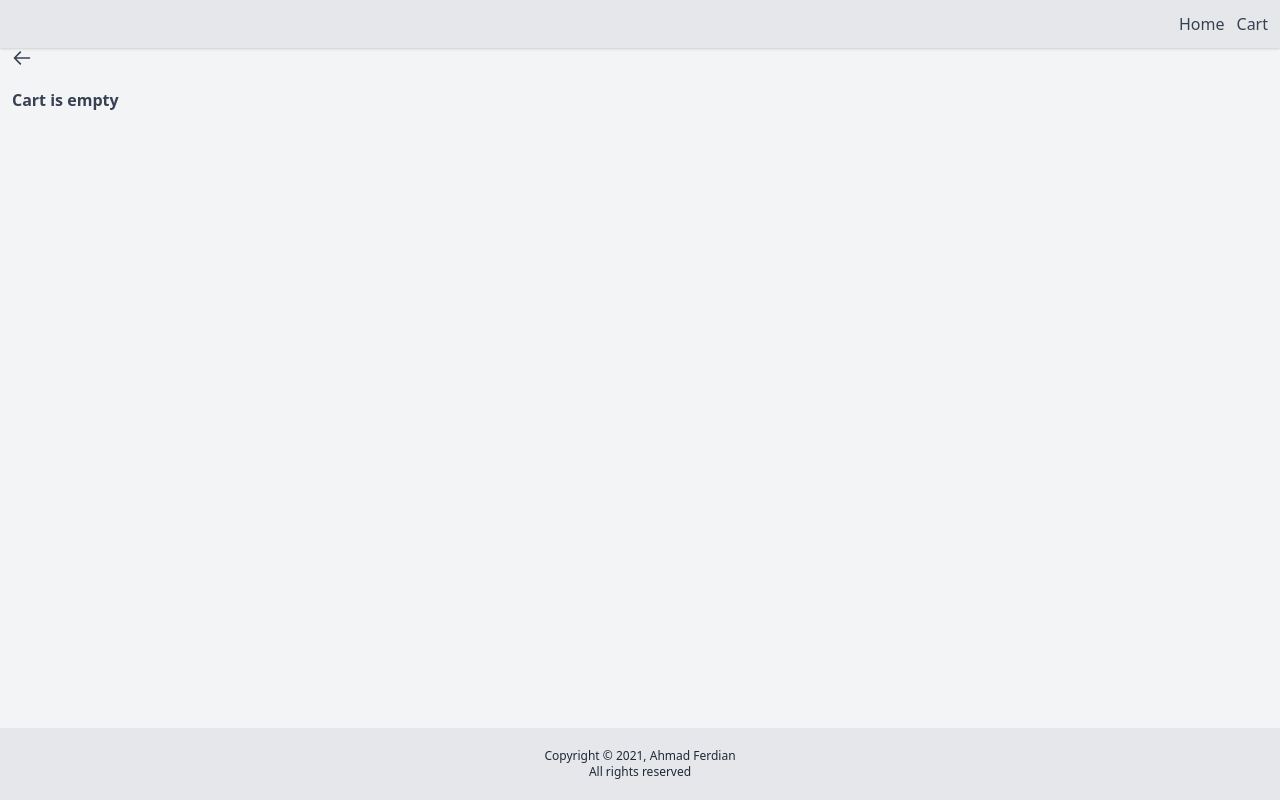
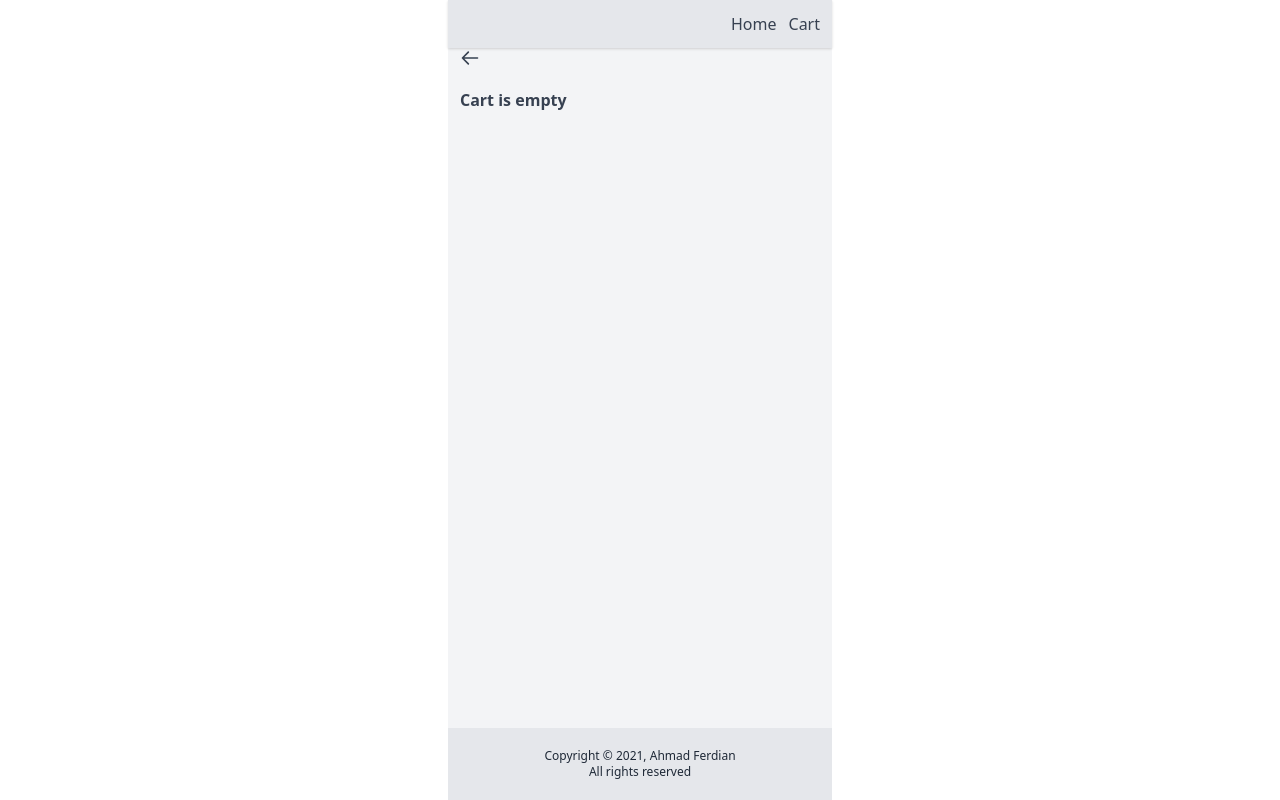
Before and after one commit to ferdvtn/rentalcars, a Nuxt app: page /cart in a window 1280 px wide. Built offline with nearby package versions, Linux system fonts and the light colour scheme; what v-calendar would draw is missing.

Commit message:
- add max width sm

```diff
--- a/layouts/default.vue
+++ b/layouts/default.vue
@@ -1,5 +1,5 @@
 <template>
-    <div class="mx-auto flex flex-col min-h-screen bg-gray-100 text-gray-700">
+    <div class="max-w-sm mx-auto flex flex-col min-h-screen bg-gray-100 text-gray-700">
         <TheHeader />
         <Nuxt />
         <TheFooter />
```
